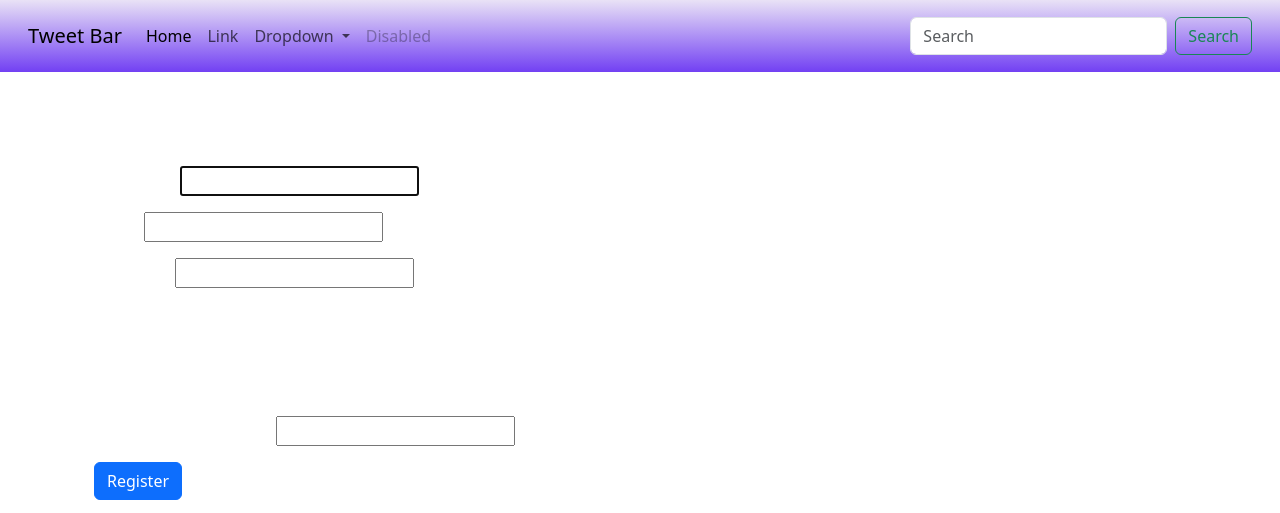
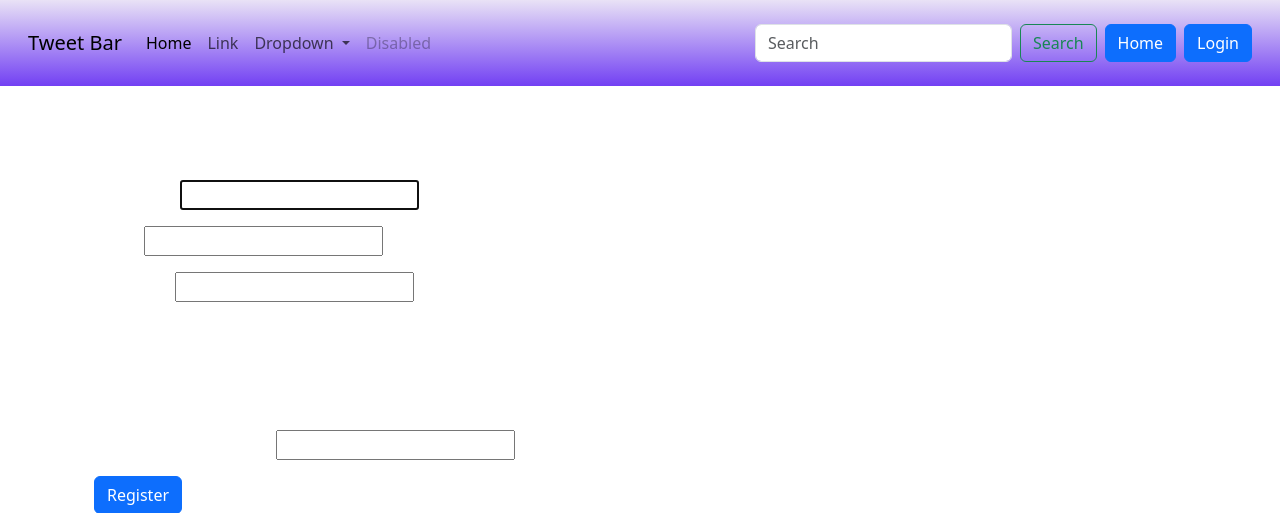
Before and after one commit to yogendrajairiya/SocialApp, a Django app: page /tweet/register/ in a window 1280 px wide. Shown: the top 513 px of the page. Run offline with Django 5.2, Linux system fonts and the light colour scheme.

Commit message:
Added Navbar button and attached link

```diff
--- a/socialchai/templates/layout.html
+++ b/socialchai/templates/layout.html
@@ -15,14 +15,14 @@
 <body style="background: linear-gradient(rgb(59, 33, 96)" class="text-white">
   <nav style="background: linear-gradient(rgb(233, 226, 246), rgb(114, 64, 243));" class="navbar navbar-expand-lg bg-body-tertiary text-white p-3">
     <div class="container-fluid">
-      <a class="navbar-brand" href="#">Tweet Bar</a>
+      <a class="navbar-brand" href="{% url 'tweet_list'%}">Tweet Bar</a>
       <button class="navbar-toggler" type="button" data-bs-toggle="collapse" data-bs-target="#navbarSupportedContent" aria-controls="navbarSupportedContent" aria-expanded="false" aria-label="Toggle navigation">
         <span class="navbar-toggler-icon"></span>
       </button>
       <div class="collapse navbar-collapse" id="navbarSupportedContent">
         <ul class="navbar-nav me-auto mb-2 mb-lg-0">
           <li class="nav-item">
-            <a class="nav-link active" aria-current="page" href="#">Home</a>
+            <a class="nav-link active" aria-current="page" href="{% url 'tweet_list'%}">Home</a>
           </li>
           <li class="nav-item">
             <a class="nav-link" href="#">Link</a>
@@ -46,6 +46,20 @@
           <input class="form-control me-2" type="search" placeholder="Search" aria-label="Search"/>
           <button class="btn btn-outline-success" type="submit">Search</button>
         </form>
+        <a href="{% url 'tweet_list'%}" class="btn btn-primary m-2">
+          <i class="bi bi-house-door-fill"></i> Home
+        </a>
+
+        {% if user.is_authenticated %}
+          <form method='post' action="{% url 'logout' %}">
+            {% csrf_token %}
+            <button class="btn btn-danger" type="Logout">Logout</button>
+          </form>
+        {% else %}
+          <a href="{% url 'login' %}" class="btn btn-primary">
+            <i class="bi bi-box-arrow-in-right"></i> Login
+          </a>
+        {% endif %}
       </div>
     </div>
   </nav>
```
